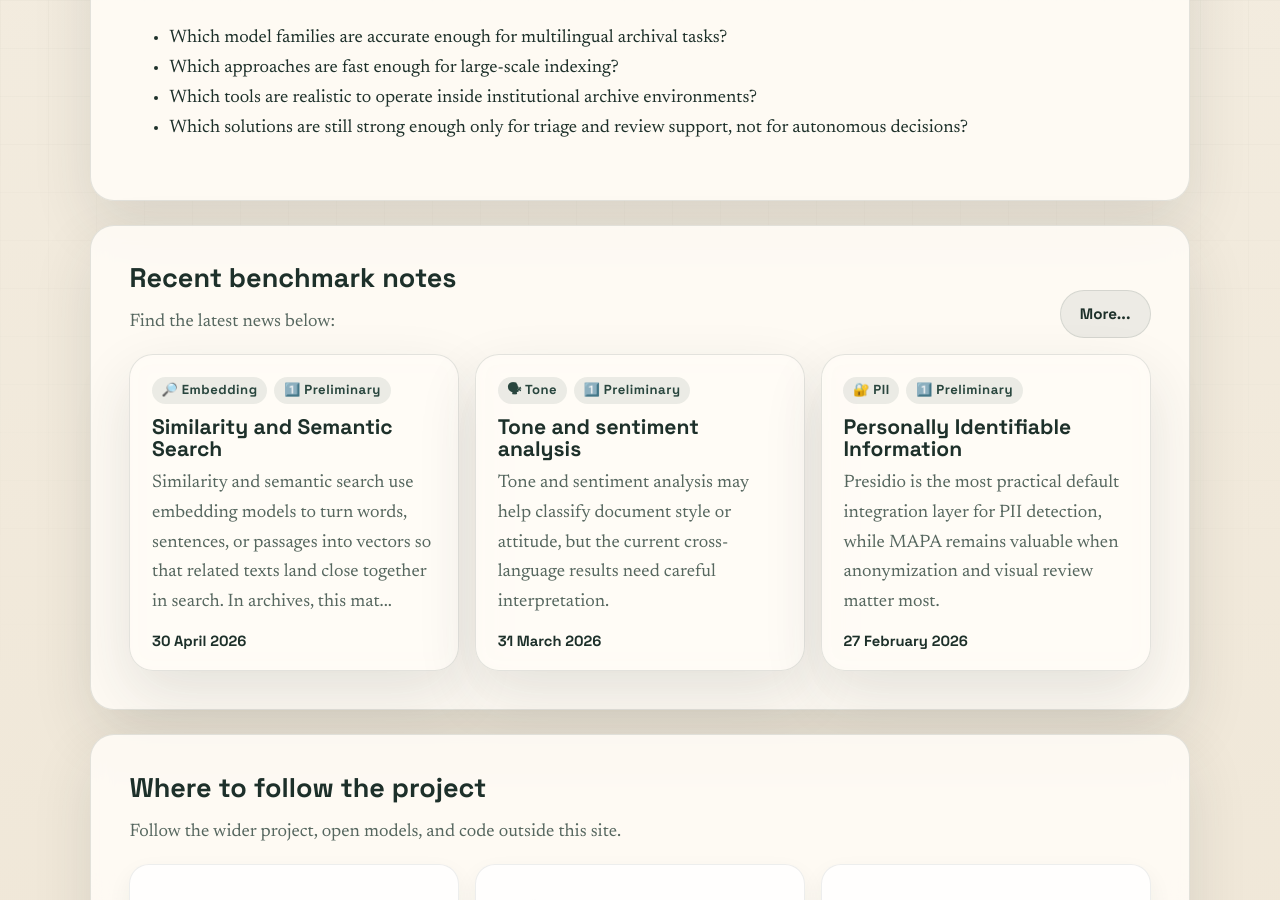
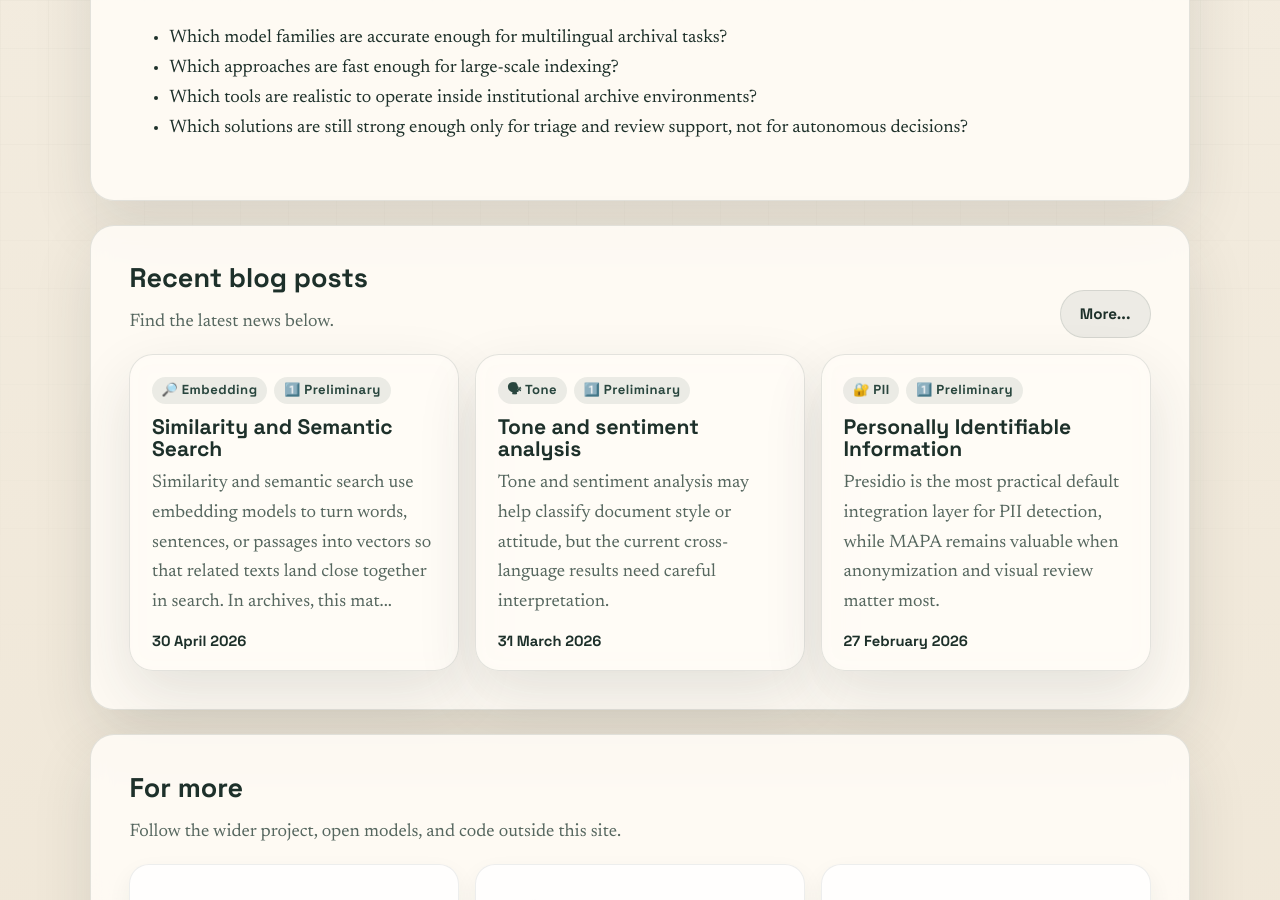
Before and after one commit to archxai/archxai.github.io, a Jekyll site: the page built from index.md, in a window 1280 px wide and 900 px high, scrolled down 1337 px. Built offline with Jekyll 4.4.1, drawn with Linux system fonts in a browser that asks for light colours.

Commit message:
Update section titles in index.md

```diff
--- a/index.md
+++ b/index.md
@@ -61,8 +61,8 @@ permalink: /
 <section class="panel">
   <div class="section-title">
     <div>
-      <h2>Recent benchmark notes</h2>
-      <p>Find the latest news below:</p>
+      <h2>Recent blog posts</h2>
+      <p>Find the latest news below.</p>
     </div>
     <a class="button button-secondary" href="{{ '/blog/' | relative_url }}">More...</a>
   </div>
@@ -91,7 +91,7 @@ permalink: /
 <section class="panel">
   <div class="section-title">
     <div>
-      <h2>Where to follow the project</h2>
+      <h2>For more</h2>
       <p>Follow the wider project, open models, and code outside this site.</p>
     </div>
   </div>
```
